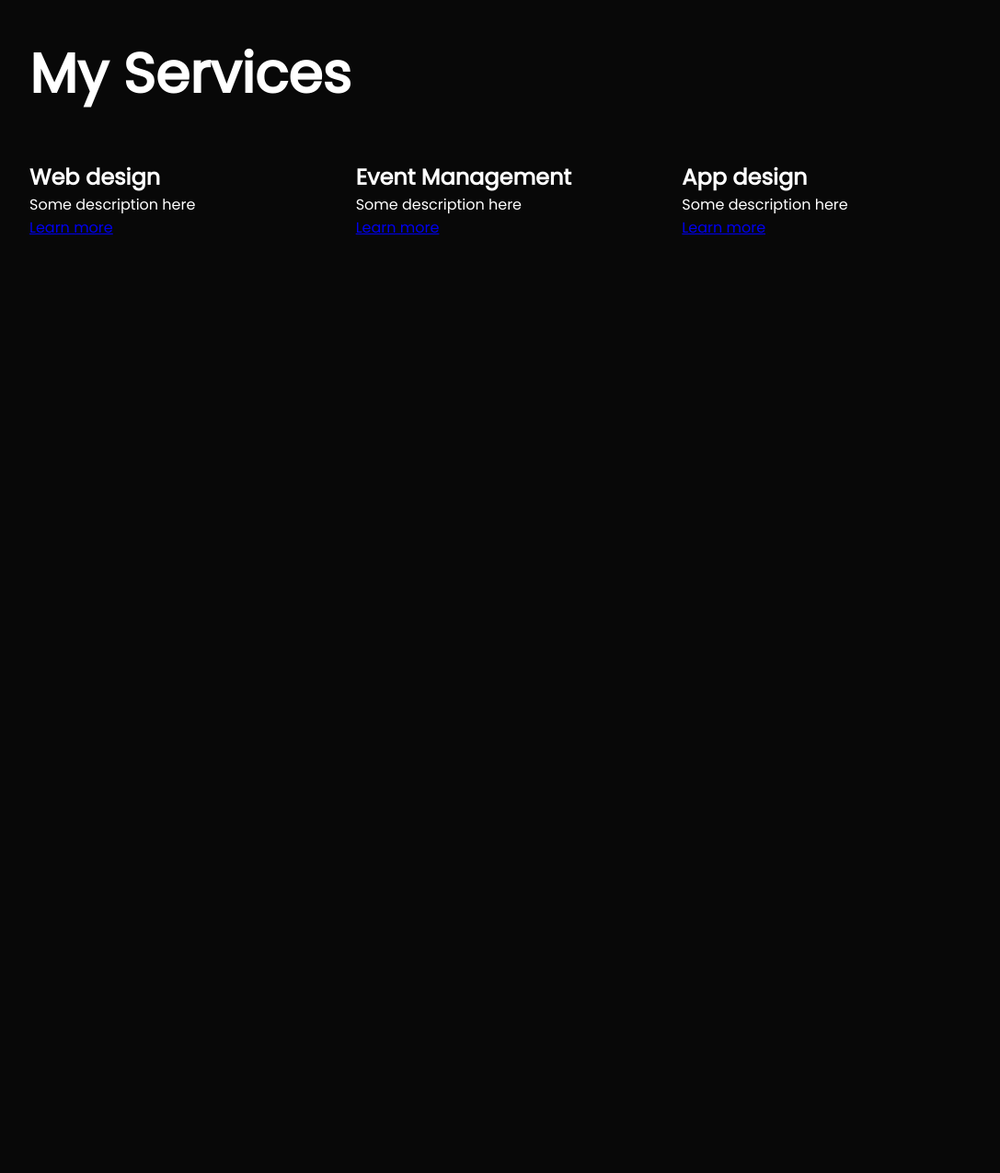
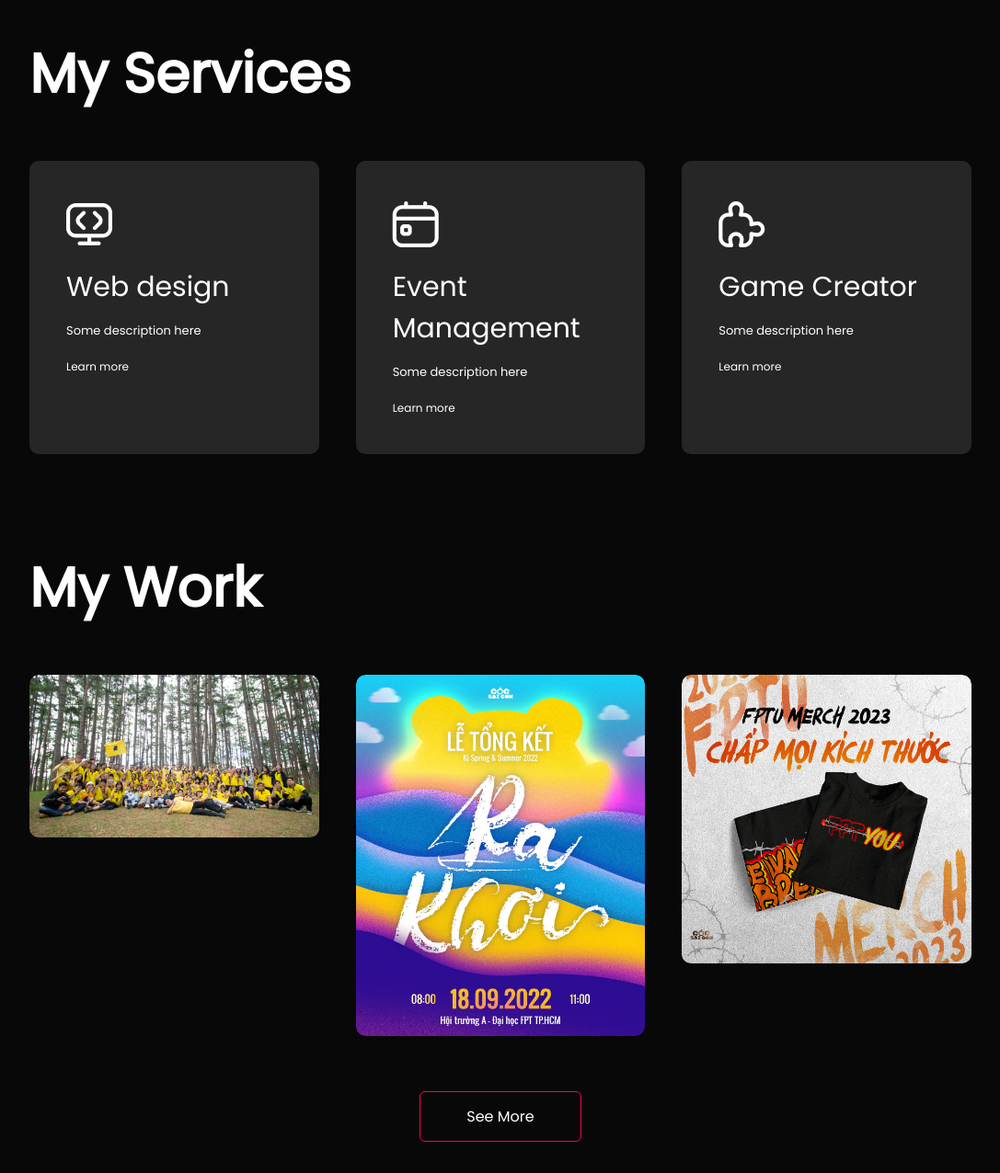
Before and after one commit to AnhQuoc2906/Portfolio, a plain HTML site: page index.html in a window 1280 px wide. Shown: the part 2010-3286 px from the top of the page at 92% size, without its empty margins (96-1183 px from the left). Before the commit the page ends 2310 px from the top, so only its background shows below. Drawn offline with nearby package versions, Linux system fonts and the light colour scheme.

Commit message:
Upload new information

```diff
--- a/index.html
+++ b/index.html
@@ -6,9 +6,8 @@
     <meta name="viewport" content="width=device-width, initial-scale=1.0">
     <title>QuocHDA Portfolio</title>
     <link rel="stylesheet" href="https://fonts.googleapis.com/css?family=Poppins">
+    <link rel='stylesheet' href='https://cdn-uicons.flaticon.com/2.0.0/uicons-regular-rounded/css/uicons-regular-rounded.css'>
     <link rel="stylesheet" href="style.css">
-    <!-- <script src="https://kit.fontawesome.com/c4254e25a8.js" crossorigin="anonymous"></script> -->
-</head>
 <body>
     <div class="header">
         <div class="container">
@@ -62,7 +61,7 @@
                                 Proficiency in using Google Suite, Microsoft Office and other communication tools (Zoom, Zalo, and Discord).
                             </li>
                             <li>
-                                <span>Logic game master</span><br/>
+                                <span>Puzzle game creator</span><br/>
                                 Puzzle game creator and designer.
                             </li>
                         </ul>
@@ -143,23 +142,65 @@
             <h1 class="sub-title">My Services</h1>
             <div class="services-list">
                 <div>
+                    <i class="fi fi-rr-display-code"></i>
                     <h2>Web design</h2>
                     <p>Some description here</p>
                     <a href="#">Learn more</a>
                 </div>
                 <div>
+                    <i class="fi fi-rr-calendar-day"></i>
                     <h2>Event Management</h2>
                     <p>Some description here</p>
                     <a href="#">Learn more</a>
                 </div>
                 <div>
-                    <h2>App design</h2>
+                    <i class="fi fi-rr-puzzle"></i>
+                    <h2>Game Creator</h2>
                     <p>Some description here</p>
                     <a href="#">Learn more</a>
                 </div>
             </div>
         </div>
     </div>
+    <!-- Portfolio -->
+    <div id="portfolio">
+        <div class="container">
+            <h1 class="sub-title">My Work</h1>
+            <div class="work-list">
+                <div class="work">
+                    <img src="images/Projects/TeamBuilding_CSG_2022.jpg" alt="">
+                    <div class="layer">
+                        <h3>CocSaiGon TeamBuilding 2022</h3>
+                        <p>Position: Leader project<br/>
+                            The project is created for the internal members of the CocSaiGon Communication Club with the aim of relieving stress for nearly 100 club members after more than 1 year of operation and social distancing due to the COVID-19 pandemic. Additionally, the project also aims to strengthen and foster stronger relationships among the club members.</p>
+                        <a href="https://www.facebook.com/cocsaigonfuhcm/posts/pfbid0hKsaRhMKnf5zYNMGEfd5bqms2fSbHWXowsZnQ6aDFpp3G6nrt23n72SCFHMiDQ4Fl?mibextid=zDhOQc"><i class="fi fi-rr-link-alt"></i></a>
+                    </div>
+                </div>
+                <div class="work">
+                    <img src="images/Projects/Ra_Khoi_CSG_2022.jpg" alt="">
+                    <div class="layer">
+                        <h3>The Spring-Summer 2022 End-of-Season Review Ceremony</h3>
+                        <p>
+                            Position: Leader project<br/>
+                            The ceremony is established to honor the efforts and contributions of the members of the CocSaiGon Communication Club. Additionally, it aims to provide motivation for both individual members and the club as a whole to continue creating more successful events and products in the future.
+                        </p>
+                    </div>
+                </div>
+                <div class="work">
+                    <img src="images/Projects/FPTU_Merch_2023.jpg" alt="">
+                    <div class="layer">
+                        <h3>FPTU Merch 2023</h3>
+                        <p>
+                            Position: Back-end developer & Database manager<br/>
+                            The project is established to help students studying at FPT University create their first impressions at the university through project products, which include FPTYOU T-shirts, lanyards, socks, and distinctive FPT badges.
+                        </p>
+                        <a href="https://fptumerch.shop/"><i class="fi fi-rr-link-alt"></i></a>
+                    </div>
+                </div>
+            </div>
+        </div>
+        <a href="#" class="btn">See More</a>
+    </div>
     <script src="script.js"></script>
 </body>
 </html>
--- a/style.css
+++ b/style.css
@@ -174,3 +174,125 @@ nav ul li a:hover::after{
     grid-gap: 40px;
     margin-top: 50px;
 }
+
+.services-list div{
+    background: #262626;
+    padding: 40px;
+    font-size: 13px;
+    font-weight: 300;
+    border-radius: 10px;
+    transition: background 0.5s, transform 0.5s;
+}
+
+.services-list div i{
+    font-size: 50px;
+    margin-bottom: 30px;
+}
+
+.services-list div h2{
+    font-size: 30px;
+    font-weight: 500;
+    margin-bottom: 15px;
+}
+
+.services-list div a{
+    text-decoration: none;
+    color: #fff;
+    font-size: 12px;
+    margin-top: 20px;
+    display: inline-block;
+}
+
+.services-list div:hover{
+    background: #ff004f;
+    transform: translateY(-10px);
+}
+
+/* portfolio */
+
+#portfolio{
+    padding: 50px 0;
+}
+
+.work-list{
+    display:grid;
+    grid-template-columns: repeat(auto-fit, minmax(250px, 1fr));
+    grid-template-rows: repeat(auto-fit, minmax(250px, 1fr));
+    grid-gap: 40px;
+    margin-top: 50px;
+}
+
+.work{
+    border-radius: 10px;
+    position: relative;
+    overflow: hidden;
+    display: inline-block;
+}
+
+.work img{
+    width: 100%;
+    border-radius: 10px;
+    display: block;
+    transition: transform 0.5s;
+}
+
+.work:hover img{
+    transform: scale(1.1);
+}
+
+.layer{
+    width: 100%;
+    height: 0%;
+    background: linear-gradient(rgba(0,0,0,0.6),#ff004f);
+    border-radius: 10px;
+    position: absolute;
+    left: 0;
+    bottom: 0;
+    overflow: hidden;
+    display: flex;
+    align-items: center;
+    justify-content: center;
+    flex-direction: column;
+    padding: 0 40px;
+    text-align: center;
+    font-size: 14px;
+    transition: height 0.5s;
+}
+
+.layer h3{
+    font-weight: 500;
+    margin-bottom: 20px;
+}
+
+.layer a{
+    margin-top: 20px;
+    color: #ff004f;
+    text-decoration: none;
+    font-size: 18px;
+    line-height: 60px;
+    background: #fff;
+    width: 60px;
+    height: 60px;
+    border-radius: 50%;
+    text-align: center;
+}
+
+.work:hover .layer{
+    height: 100%;
+}
+
+.btn{
+    display: block;
+    margin: 50px auto;
+    width: fit-content;
+    border: 1px solid #ff004f;
+    padding: 14px 50px;
+    border-radius: 6px;
+    text-decoration: none;
+    color: #fff;
+    transition: background 0.25s;
+}
+
+.btn:hover{
+    background: #ff004f;
+}
```
Also changed, not shown: images/Projects/FPTU_Merch_2023.jpg (added), images/Projects/Ra_Khoi_CSG_2022.jpg (added), images/Projects/TeamBuilding_CSG_2022.jpg (added).
